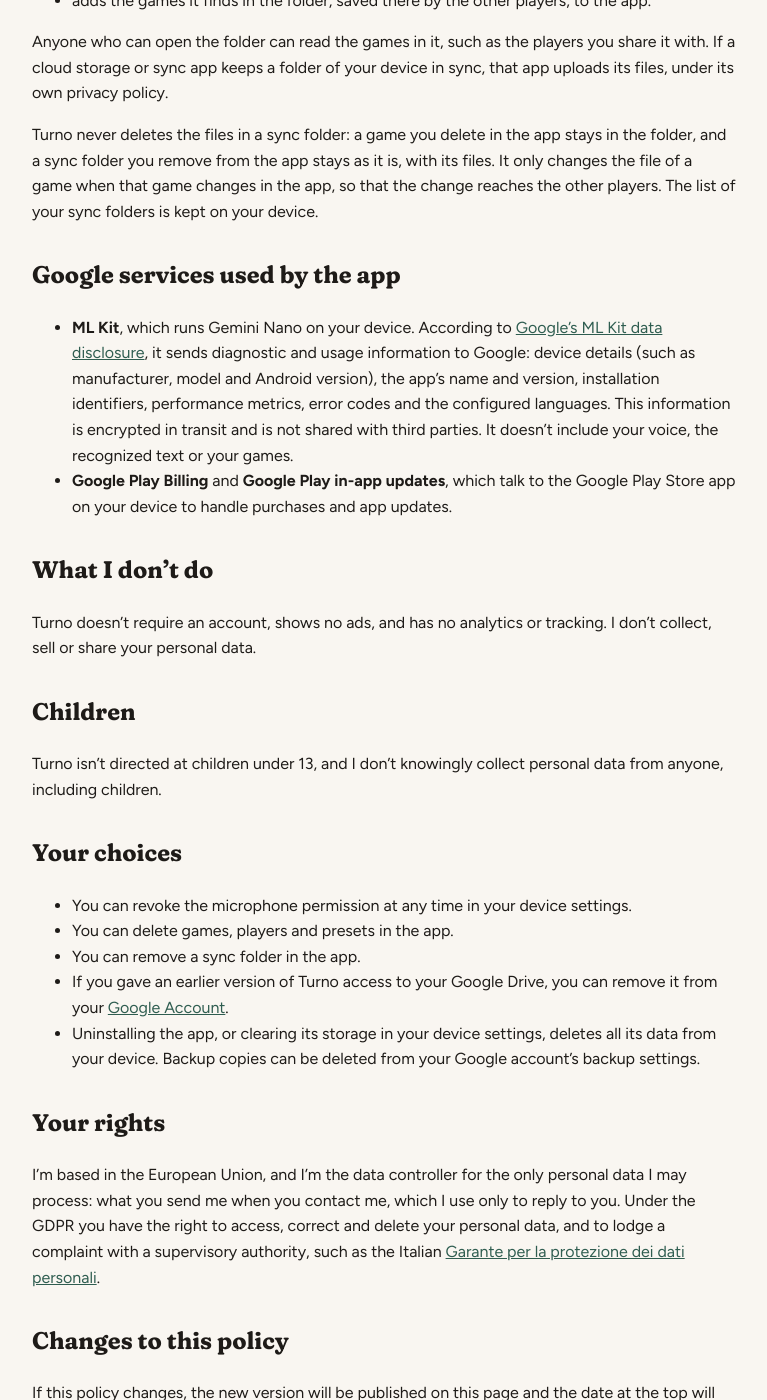
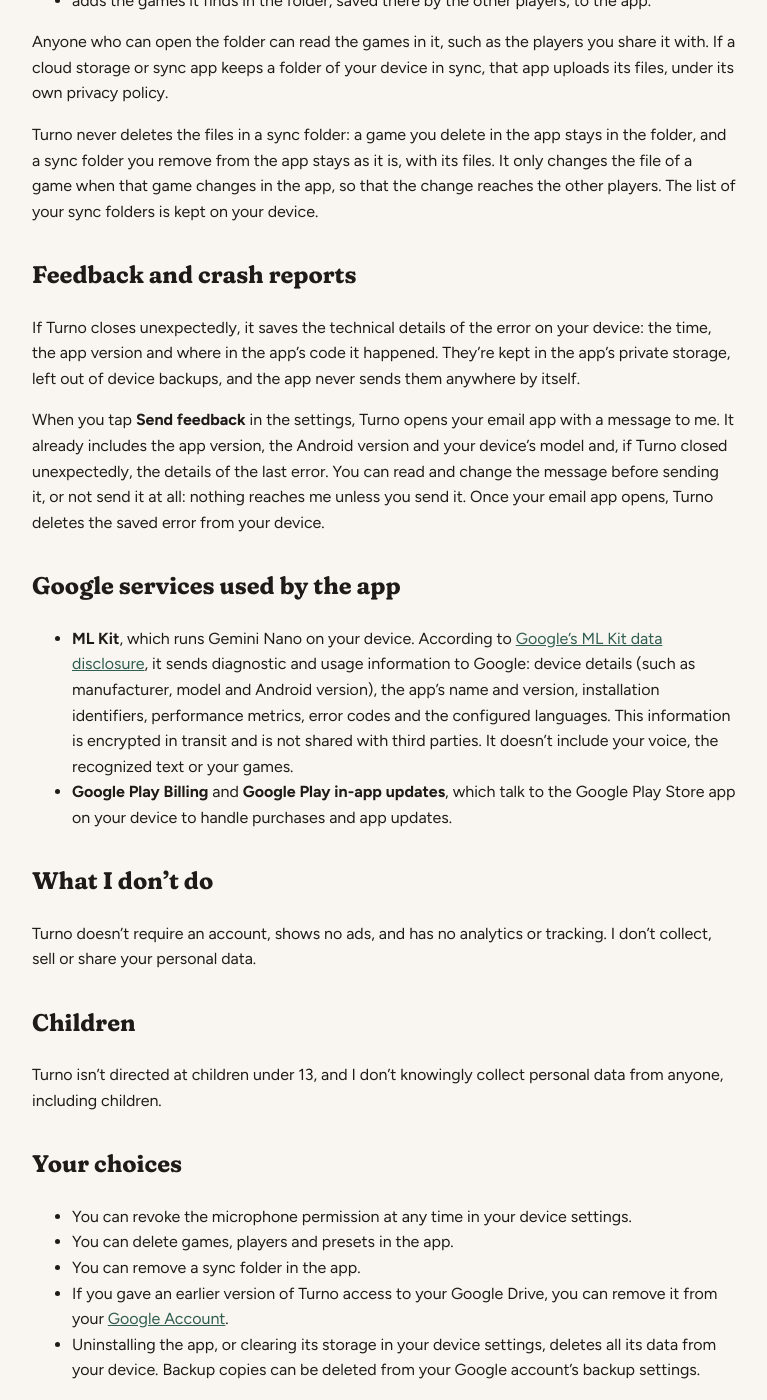
Before and after one commit to hmmrs-dev/hmmrs-dev.github.io, a Jekyll site: the page built from turno/privacy/index.md, in a window 1280 px wide and 1400 px high, scrolled down 1641 px. Shown: the whole window, without its empty margins (256-1023 px from the left). Built offline with Jekyll 4.4.1, drawn with Linux system fonts in a browser that asks for light colours; some of the changed text lies outside the part shown.

Commit message:
Describe the feedback email and the saved crash in Turno's privacy policy
Turno keeps the details of its last crash on the device and adds them,
with the app and device versions, to the feedback email, which the
player reads and sends themselves.

Co-Authored-By: Claude Opus 5.5 <noreply@anthropic.com>

```diff
--- a/turno/privacy/index.md
+++ b/turno/privacy/index.md
@@ -12,7 +12,7 @@ privacy_label: Privacy policy
 
 # Privacy policy
 
-<p class="updated">Last updated: 14 October 2026</p>
+<p class="updated">Last updated: 15 October 2026</p>
 
 Turno is an Android app to keep score in tabletop games, developed by {{ site.developer }}
 ("I", "me"). This policy explains what data the app handles and how.
@@ -81,6 +81,18 @@ and a sync folder you remove from the app stays as it is, with its files. It onl
 of a game when that game changes in the app, so that the change reaches the other players. The list
 of your sync folders is kept on your device.
 
+## Feedback and crash reports
+
+If Turno closes unexpectedly, it saves the technical details of the error on your device: the time,
+the app version and where in the app's code it happened. They're kept in the app's private storage,
+left out of device backups, and the app never sends them anywhere by itself.
+
+When you tap **Send feedback** in the settings, Turno opens your email app with a message to me. It
+already includes the app version, the Android version and your device's model and, if Turno closed
+unexpectedly, the details of the last error. You can read and change the message before sending it,
+or not send it at all: nothing reaches me unless you send it. Once your email app opens, Turno
+deletes the saved error from your device.
+
 ## Google services used by the app
 
 - **ML Kit**, which runs Gemini Nano on your device. According to
@@ -115,9 +127,9 @@ anyone, including children.
 ## Your rights
 
 I'm based in the European Union, and I'm the data controller for the only personal data I may
-process: what you send me when you contact me, which I use only to reply to you. Under the GDPR you
-have the right to access, correct and delete your personal data, and to lodge a complaint with a
-supervisory authority, such as the Italian
+process: what you send me when you contact me, which I use only to reply to you and to fix the
+problems you report. Under the GDPR you have the right to access, correct and delete your personal
+data, and to lodge a complaint with a supervisory authority, such as the Italian
 [Garante per la protezione dei dati personali](https://www.garanteprivacy.it).
 
 ## Changes to this policy
```
Also changed, not shown: turno/it/privacy/index.md (+16 -4 lines).
